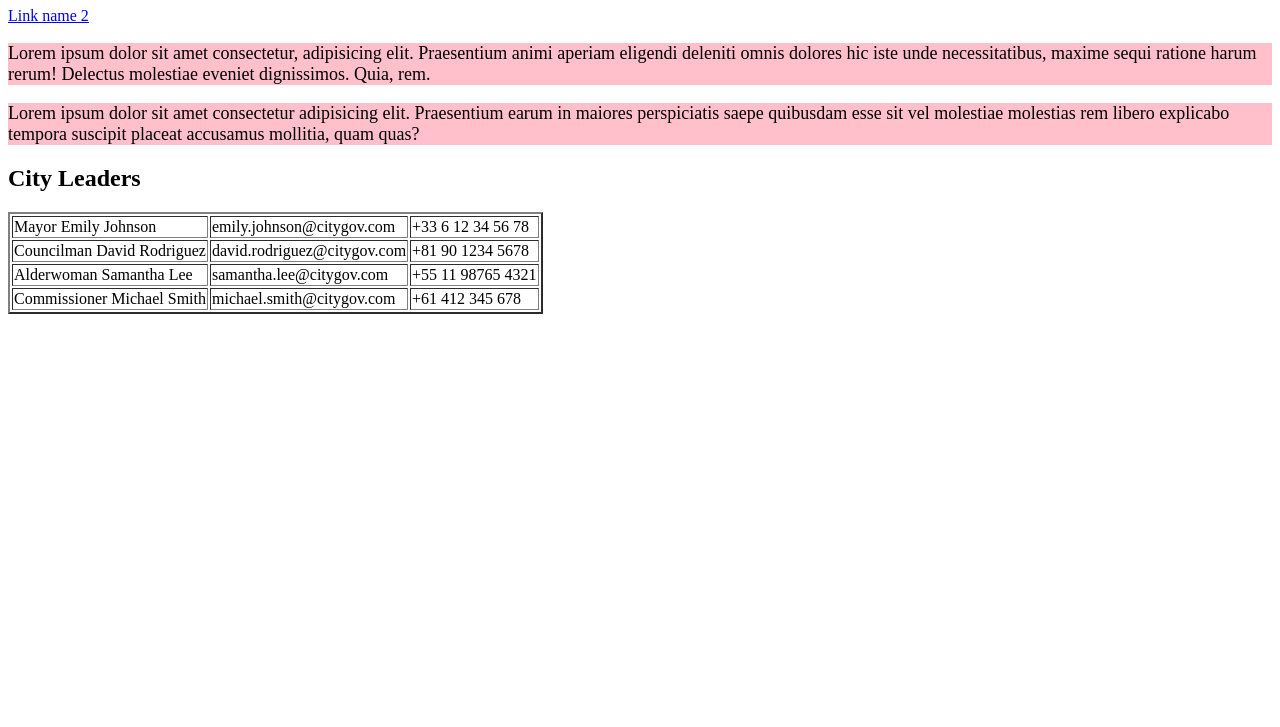
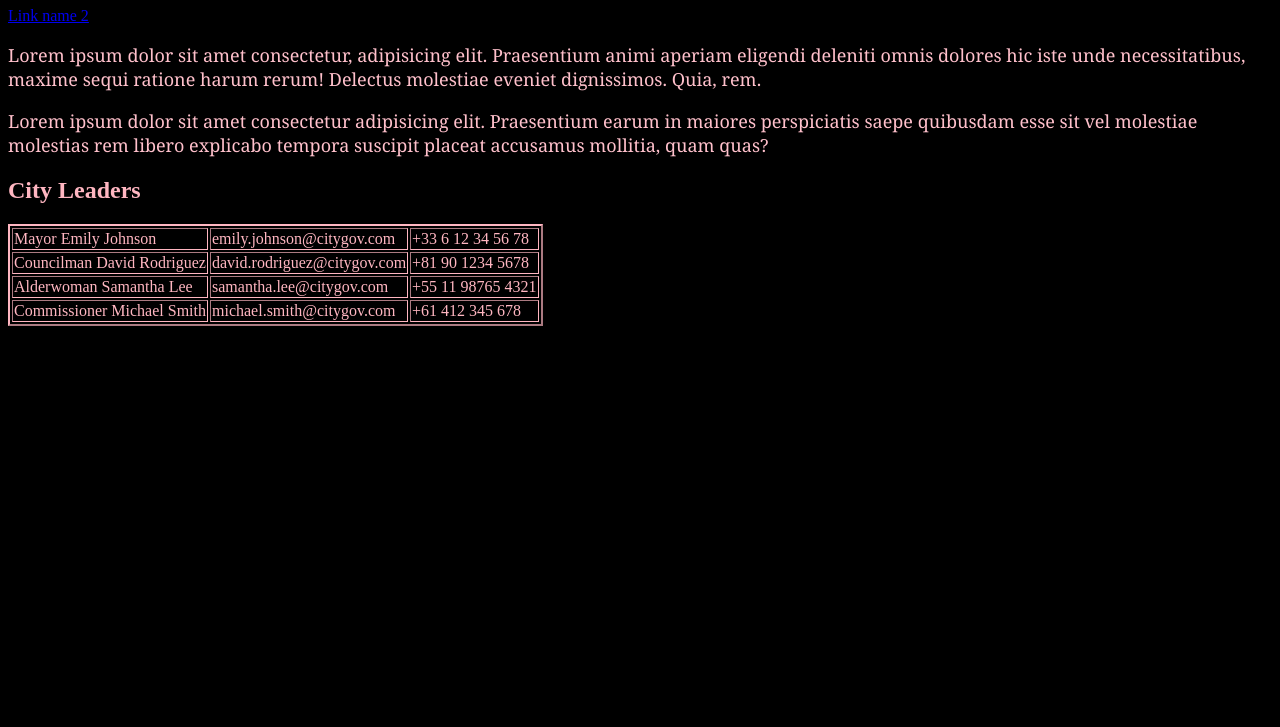
Before and after one commit to Tay-Alfred/simple-travel-site, a plain HTML site: page index.html in a window 1280 px wide. Shown: the part 73-800 px from the top of the page. Drawn offline with Linux system fonts and the light colour scheme.

Commit message:
Flushed Out Stylesheets

```diff
--- a/css/styles.css
+++ b/css/styles.css
@@ -1,5 +1,15 @@
-p{background-color: pink;
-    font-size: large;}
-#TheSpecialOne{background-color:black ; color: #ffb6c1;}
-a:hover{background-color: #ffb6c1;color: bisque;}
+body{background-color: black;}
+h1{color: #ffb6c1;}
+td{color: #ffb6c1;}
+h2{color: #ffb6c1;}
+p{color: pink;
+    font-size: large;
+background-color: black;}
+p{font-family: Georgia,
+    'Times New Roman', Times, serif;}
+#TheSpecialOne{background-color:black ;
+     color: #ffb6c1;}
+a:hover{background-color: #ffb6c1;
+    color: bisque;}
 a:visited{background-color: bisque;}
+table{border-color: #ffb6c1;}
```
